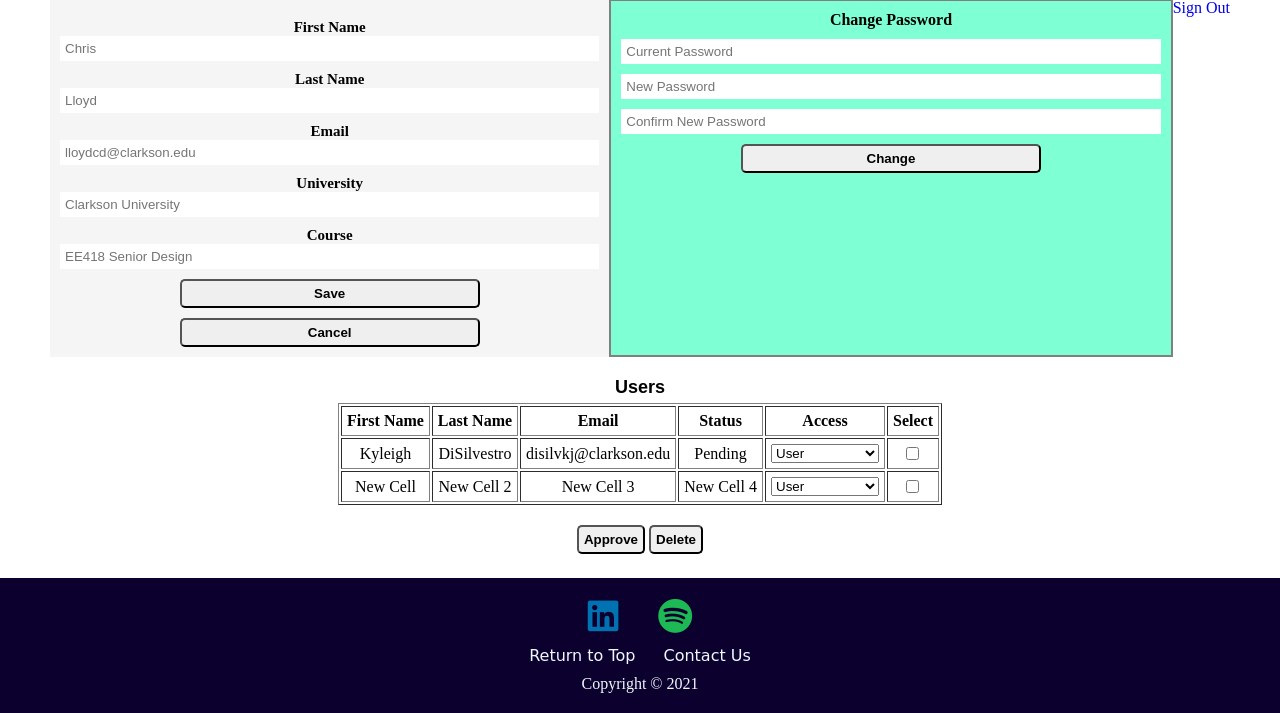
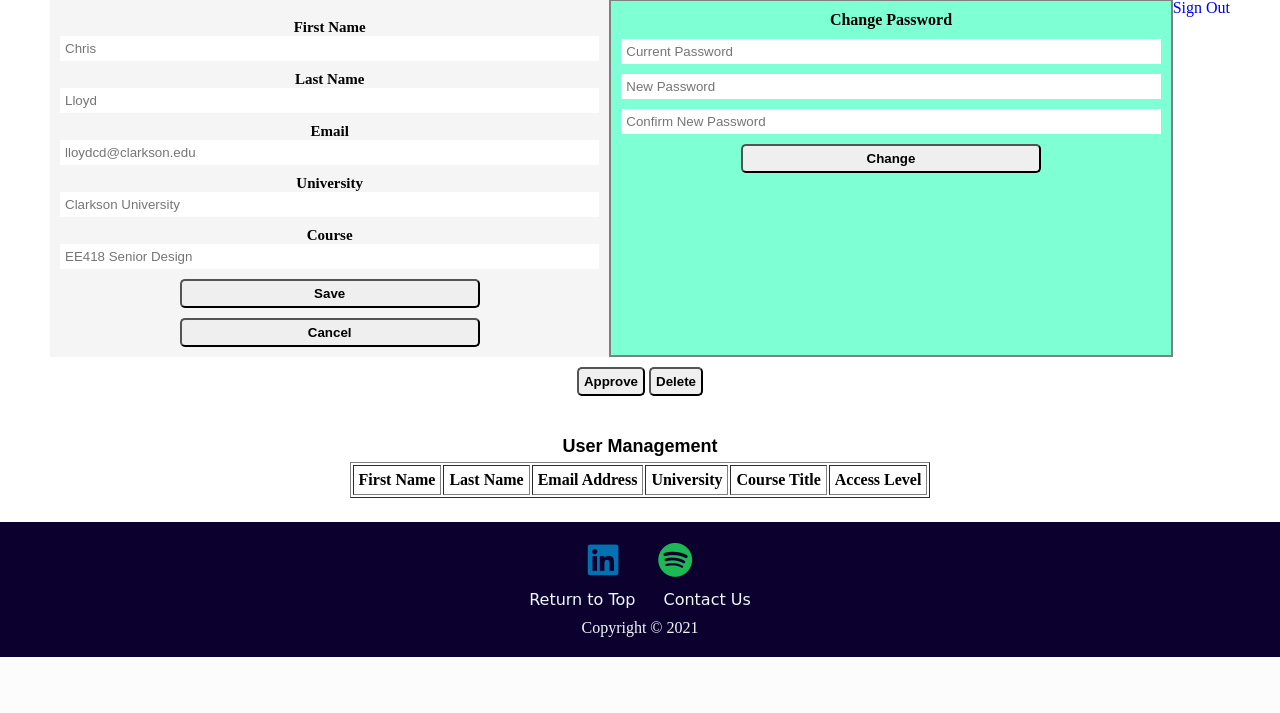
Before and after one commit to KyleighDiSil/NSF-Project-Website, a PHP site: page /pages/account_management.php in a window 1280 px wide. Shown: the part 168-881 px from the top of the page. After the commit the page ends 825 px from the top, so only its background shows below. Run offline with PHP 8.4, Linux system fonts and the light colour scheme; a user stored in the database is signed in; data comes from the database, SQL or seed files in the repository; lists and menus that the app fills with data are empty; some libraries are stand-ins or nearby versions.

Commit message:
User account management table

```diff
--- a/pages/account_management.php
+++ b/pages/account_management.php
@@ -56,20 +56,49 @@
 
             <a href="../php-scripts/logout.php"><p>Sign Out</p></a>
         </div>
-        <table id="userTable" border="1">
-            <caption>Users</caption>
-            <!-- <tr> makes a new row-->
-            <tr>
-                <!-- <th> is the title of the column-->
-                <th>First Name</th>
-                <th>Last Name</th>
-                <th>Email</th>
-                <th>Status</th>
-                <th>Access</th>
-                <th>Select</th>
-            </tr>
-            <tr>
-                <!-- <td> is the table data -->
+            <?php
+                if ($ACCESS > 2)
+                {
+                    echo "<table id='userTable' border='1'>";
+                    echo "<caption>User Management</caption>";
+                    echo "<tr>";
+                    echo "    <th>First Name</th>";
+                    echo "    <th>Last Name</th>";
+                    echo "    <th>Email Address</th>";
+                    echo "    <th>University</</th>";
+                    echo "    <th>Course Title</th>";
+                    echo "    <th>Access Level</th>";
+                    echo "</tr>";
+
+                    // Connect to the database
+                    include_once '../php-scripts/connect_to_database.php';
+
+                    $sql = "SELECT FirstName, LastName, Email, University, CourseTitle, Access FROM Users WHERE Access < $ACCESS;";
+
+                    // Execute Query and error check
+                    if (!$result = mysqli_query($conn, $sql))
+                        {echo (mysqli_error($conn));}
+                    else
+                    {
+                        if ($result->num_rows > 0)
+                        {
+                            while ($row = mysqli_fetch_assoc($result))
+                            {
+                                echo "<tr>";
+                                echo "<td>".$row['FirstName']."</td>";
+                                echo "<td>".$row['LastName']."</td>";
+                                echo "<td>".$row['Email']."</td>";
+                                echo "<td>".$row['University']."</td>";
+                                echo "<td>".$row['CourseTitle']."</td>";
+                                echo "<td>".$row['Access']."</td>";
+                                echo "</tr>";
+                            }
+                            echo "</table><br>";
+                        }
+                    }
+                }
+            ?>
+            <!-- <tr>
                 <td>Kyleigh</td>
                 <td>DiSilvestro</td>
                 <td>disilvkj@clarkson.edu</td>
@@ -81,39 +110,13 @@
                     </select>
                 </td>
                 <td><input type="checkbox"/></td>
-            </tr>
+            </tr> -->
             <!-- Maybe how to create table
                 http://css.insttech.washington.edu/~lab/Support/HowtoUse/php-scripts/display_table.php-->
-        </table>
 
         <div id="submit-container">
             <input id="approve" type="button" name="approve" value="Approve"/>
             <input id="delete" type="button" name="delete" value="Delete"/>
         </div>
-        <script>
-            var accountTable = document.getElementById('userTable');
-            var row = accountTable.insertRow(2);
-            var cell1 = row.insertCell(0);
-            var cell2 = row.insertCell(1);
-            var cell3 = row.insertCell(2);
-            var cell4 = row.insertCell(3);
-            var cell5 = row.insertCell(4);
-            var cell6 = row.insertCell(5);
-            cell1.innerHTML = "New Cell";
-            cell2.innerHTML = "New Cell 2";
-            cell3.innerHTML = "New Cell 3";
-            cell4.innerHTML = "New Cell 4";
-            var access = document.createElement("select");
-            var option1 = document.createElement("option");
-            option1.innerHTML = "User";
-            access.append(option1);
-            var option2 = document.createElement("option");
-            option2.innerHTML = "Team Member";
-            access.append(option2);
-            cell5.append(access);
-            var chk = document.createElement('input');
-            chk.setAttribute('type', 'checkbox');
-            cell6.append(chk);
-        </script>
     </main>
 <?php require "../php-snippets/bottom_template.php"; ?>
```
Also changed, not shown: php-scripts/login.php (+5 -4 lines).
